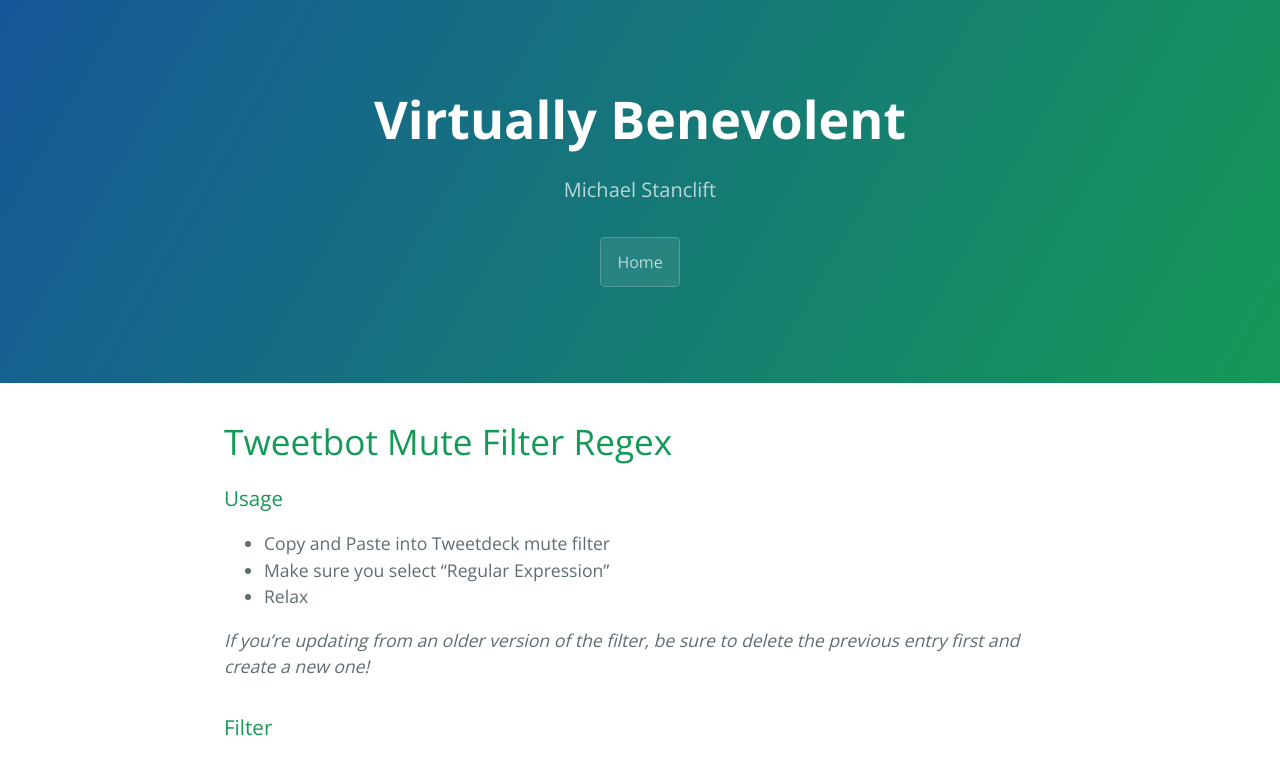
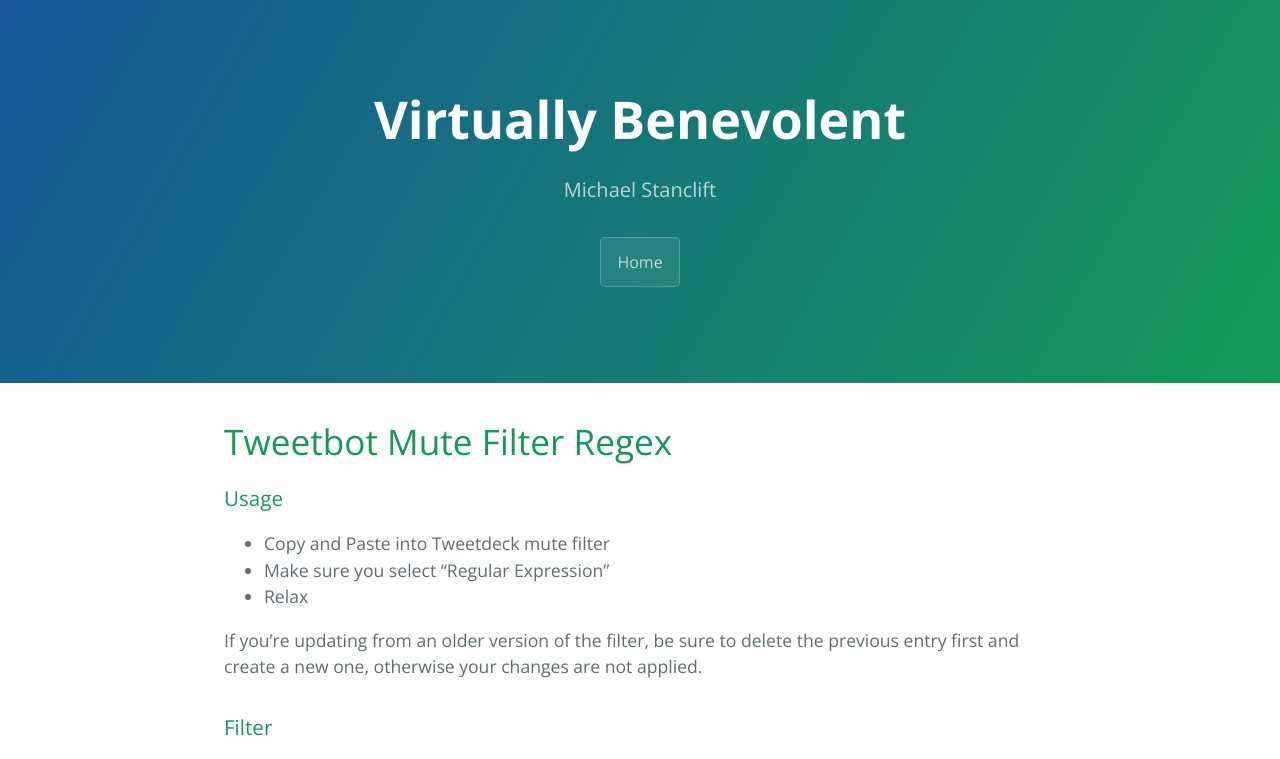
Before and after one commit to vmstan/vmstan.github.io, a Jekyll site: the page built from tweetbot.md, in a window 1280 px wide. Shown: the top 759 px of the page. Built offline with Jekyll 4.4.1, drawn with Linux system fonts in a browser that asks for light colours; nearby versions of some CDN libraries; grey boxes are pictures that could not be loaded.

```diff
--- a/tweetbot.md
+++ b/tweetbot.md
@@ -9,7 +9,7 @@ layout: page
 - Make sure you select "Regular Expression"
 - Relax
 
-_If you're updating from an older version of the filter, be sure to delete the previous entry first and create a new one!_
+If you're updating from an older version of the filter, be sure to delete the previous entry first and create a new one, otherwise your changes are not applied.
 
 ### Filter
 
```
